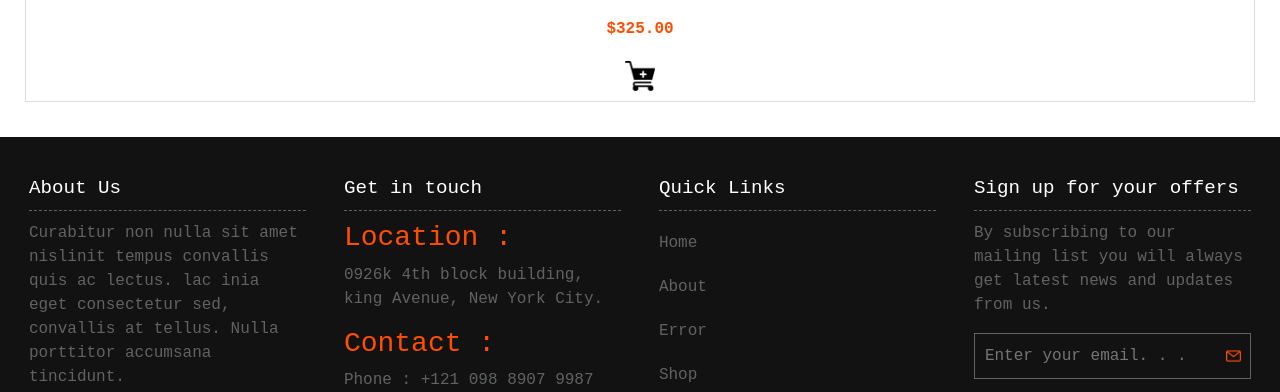
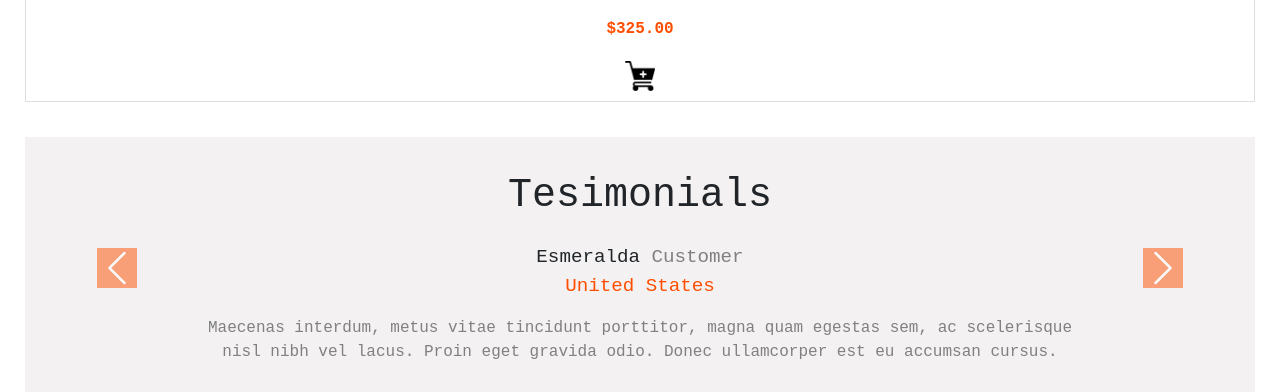
Before and after one commit to Ezequiel144/clonacion_de_ecommers_anteojos, a plain HTML site: page index.html in a window 1280 px wide. Shown: the part 2250-2642 px from the top of the page. Drawn offline with nearby package versions, Linux system fonts and the light colour scheme.

Commit message:
commit 13

```diff
--- a/SASS/_contentmain.scss
+++ b/SASS/_contentmain.scss
@@ -254,3 +254,49 @@
         background-color:#ff4e00;
     }
 }
+
+.testimonios{
+    padding: 35px 0px;
+    margin: 0 25px;
+    background-color: rgba(221, 216, 216, 0.349);
+    font-family: 'Inconsolata', monospace;
+    @media (min-width:600px) {
+        height: 300px;
+    }
+    &__title{
+        text-align: center;
+    }
+    &__subtitle{
+        text-align: center;
+        font-size: 1.2rem;
+        /* border: 1px solid red; */
+        margin: 15px 0;
+        span{
+            color: grey;
+        }
+        &__text1{
+            margin: 0;
+        }
+        &__text2{
+            color: #ff4e00;
+            margin: 0;
+        }
+    }
+    &__parrafo{
+        padding: 0 45px;
+        text-align: center;
+        color: grey;
+        /* border: 1px solid red; */
+        @media (min-width:600px) {
+            /* border: 1px solid red; */
+            width: 80%;
+            margin: 0 auto;
+        }
+    }
+}
+
+.carousel-control-prev-icon,.carousel-control-next-icon{
+    /* color: red; */
+    background-color: #ff4e00;
+    padding: 20px;
+}
--- a/index.html
+++ b/index.html
@@ -393,8 +393,53 @@
                     </button>
                   </div>
             </div>
-            <div class="">
-
+            <div class="testimonios">
+                <div id="carouselExample" class="carousel slide">
+                    <div class="carousel-inner">
+                        <h1 class="testimonios__title">Tesimonials</h1>
+                      <div class="carousel-item active">
+                        <div class="testimonios__subtitle">
+                            <p class="testimonios__subtitle__text1">Esmeralda <span>Customer</span></p>
+                            <p class="testimonios__subtitle__text2">United States</p>
+                        </div>
+                        <p class="testimonios__parrafo">
+                            Maecenas interdum, metus vitae tincidunt porttitor, magna quam egestas sem, ac scelerisque nisl nibh vel lacus.
+                            Proin eget gravida odio.
+                            Donec ullamcorper est eu accumsan cursus.
+                        </p>
+                      </div>
+                      <div class="carousel-item">
+                        <div class="testimonios__subtitle">
+                            <p class="testimonios__subtitle__text1">Gretchen <span>Customer</span></p>
+                            <p class="testimonios__subtitle__text2">United States</p>
+                        </div>
+                        <p class="testimonios__parrafo">
+                            Maecenas interdum, metus vitae tincidunt porttitor, magna quam egestas sem, ac scelerisque nisl nibh vel lacus.
+                            Proin eget gravida odio.
+                            Donec ullamcorper est eu accumsan cursus.
+                        </p>
+                      </div>
+                      <div class="carousel-item">
+                        <div class="testimonios__subtitle">
+                            <p class="testimonios__subtitle__text1">Anamaria  <span>Customer</span></p>
+                            <p class="testimonios__subtitle__text2">United States</p>
+                        </div>
+                        <p class="testimonios__parrafo">
+                            Maecenas interdum, metus vitae tincidunt porttitor, magna quam egestas sem, ac scelerisque nisl nibh vel lacus.
+                            Proin eget gravida odio.
+                            Donec ullamcorper est eu accumsan cursus.
+                        </p>
+                      </div>
+                    </div>
+                    <button class="carousel-control-prev" type="button" data-bs-target="#carouselExample" data-bs-slide="prev">
+                      <span class="carousel-control-prev-icon" aria-hidden="true"></span>
+                      <span class="visually-hidden">Previous</span>
+                    </button>
+                    <button class="carousel-control-next " type="button" data-bs-target="#carouselExample" data-bs-slide="next">
+                      <span class="carousel-control-next-icon " aria-hidden="true"></span>
+                      <span class="visually-hidden">Next</span>
+                    </button>
+                  </div>
             </div>
         </main>
         <footer class="footer">
```
Also changed, not shown: style.css, 1 other file.
